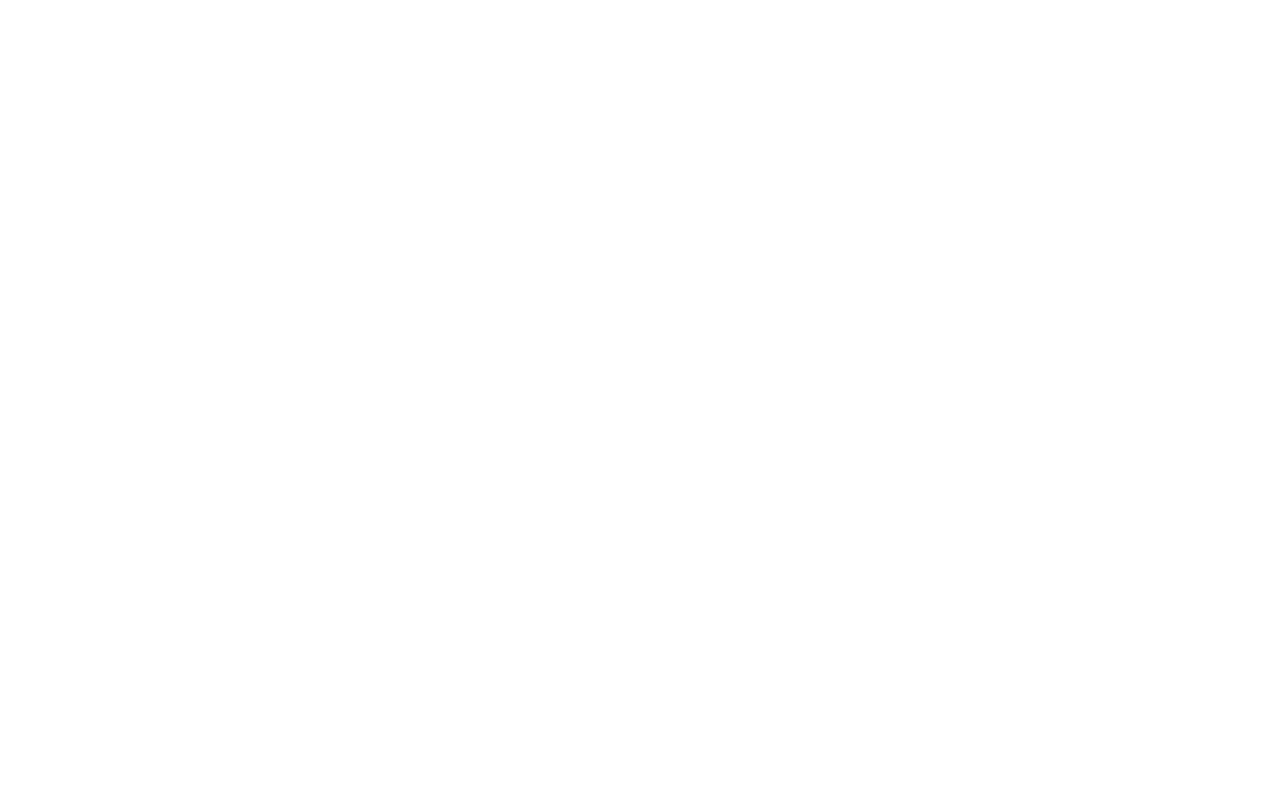
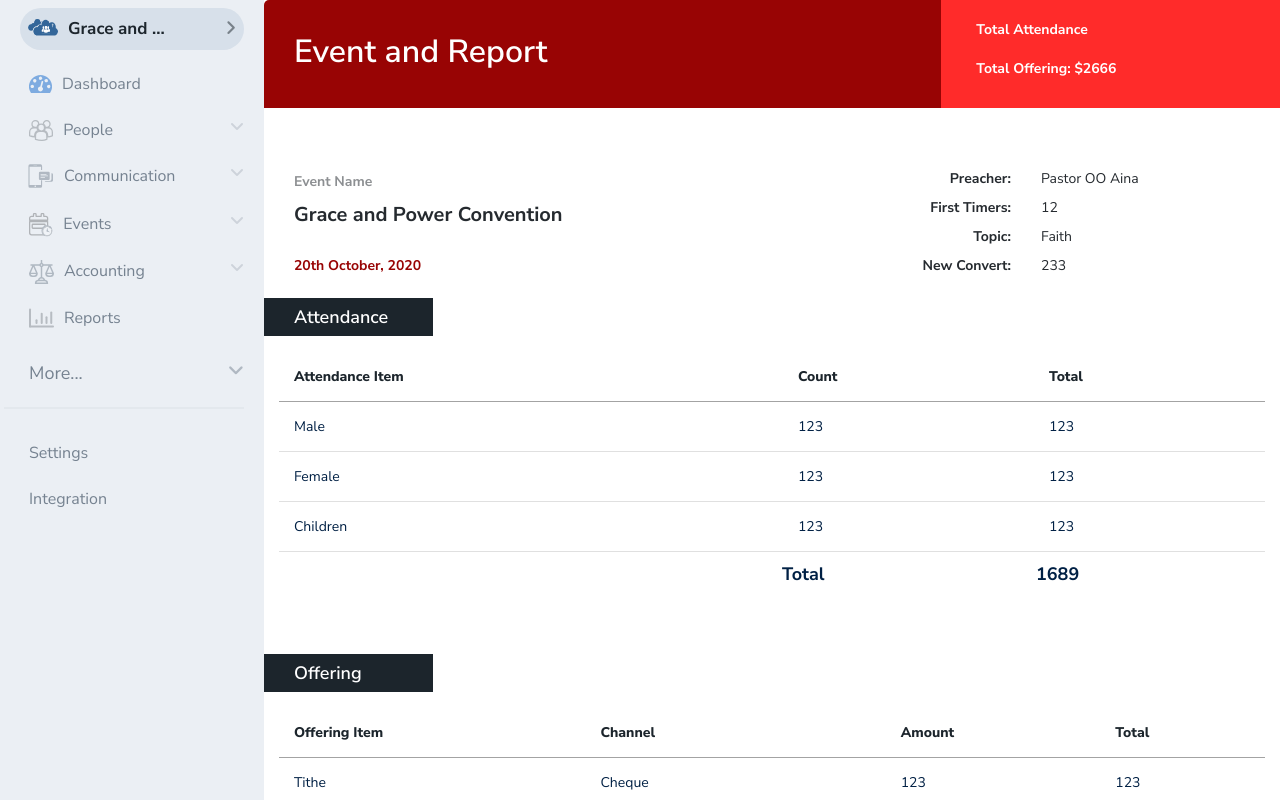
Before and after one commit to Oladapodaniel/CMS-1, a Vue app: page /home/event-report-stat in a window 1280 px wide. Before the commit this address had no page. Built offline with nearby package versions, Linux system fonts and the light colour scheme; sample sign-in values are in the browser's storage; what vue-highcharts would draw is missing.

Commit message:
Event Page Completed, Event report page worked on

```diff
--- a/src/router/index.js
+++ b/src/router/index.js
@@ -19,6 +19,7 @@
 import List from '../views/people/PeopleList.vue';
 import Event from '../views/event/Event.vue'
 import Column from '@/components/charts/ColumnChart.vue';
+import EventReportStats from '../views/event/EventReportStats'
 
 
 const routes = [
@@ -102,6 +103,11 @@
         path: '/home/event',
         name: 'Event',
         component: Event
+      },
+      {
+        path: '/home/event-report-stat',
+        name: 'EventReportStats',
+        component: EventReportStats
       }
     ]
   },
--- /dev/null
+++ b/src/views/event/EventReportStats.vue
@@ -0,0 +1,223 @@
+<template>
+  <!--container-->
+  <div class="container">
+    <div class="row">
+      <div class="col-md-8 event-report-head1">Event and Report</div>
+      <div class="col-12 col-md-4 event-report-head2">
+        <div>Total Attendance</div>
+        <div>Total Offering: $2666</div>
+      </div>
+      <div class="col-12 col-sm-6 event-caption">
+        <div>Event Name</div>
+        <div>Grace and Power Convention</div>
+        <div>20th October, 2020</div>
+      </div>
+      <div class="col-6 col-sm-3 event-details1">
+        <div>Preacher:</div>
+        <div>First Timers:</div>
+        <div>Topic:</div>
+        <div>New Convert:</div>
+      </div>
+      <div class="col-6 col-sm-3 event-details2">
+        <div>Pastor OO Aina</div>
+        <div>12</div>
+        <div>Faith</div>
+        <div>233</div>
+      </div>
+      <div class="col-4 col-md-3 col-lg-2 attendance-header ">Attendance</div>
+      <div class="col-sm-10"></div>
+      <div class="col-sm-12 attendance">
+        <table >
+          <thead>
+            <tr>
+              <th>Attendance Item</th>
+              <th>Count</th>
+              <th>Total</th>
+            </tr>
+          </thead>
+          <tbody>
+            <tr>
+              <td>Male</td>
+              <td>123</td>
+              <td>123</td>
+            </tr>
+            <tr>
+              <td>Female</td>
+              <td>123</td>
+              <td>123</td>
+            </tr>
+            <tr>
+              <td>Children</td>
+              <td>123</td>
+              <td>123</td>
+            </tr>
+          </tbody>
+        </table>
+      </div>
+      <div class="col-sm-6"></div>
+      <div class="col-sm-3 col-6 offset-3 offset-sm-0 col-sm-3 total">Total</div>
+      <div class="col-3 total">1689</div>
+
+      <div class="col-4 col-md-3 col-lg-2 offering-header">Offering</div>
+      <div class="col-sm-10"></div>
+      <div class="col-sm-12 offering">
+        <table>
+          <thead>
+            <tr>
+              <th>Offering Item</th>
+              <th>Channel</th>
+              <th>Amount</th>
+              <th>Total</th>
+            </tr>
+          </thead>
+          <tbody>
+            <tr>
+              <td>Tithe</td>
+              <td>Cheque</td>
+              <td>123</td>
+              <td>123</td>
+            </tr>
+            <tr>
+              <td>Building</td>
+              <td>POS</td>
+              <td>123</td>
+              <td>123</td>
+            </tr>
+            <tr>
+              <td>Hospitality</td>
+              <td>Bank Transfer</td>
+              <td>123</td>
+              <td>123</td>
+            </tr>
+          </tbody>
+        </table>
+      </div>
+      <div class="col-sm-6"></div>
+      <div class="col-6 offset-3 offset-sm-0 col-sm-3 total">Total</div>
+      <div class="col-3 col-sm-3 total">1689</div>
+    </div>
+  </div>
+</template>
+
+<script>
+export default {
+  name: "EventReportStat",
+};
+</script>
+
+<style scoped>
+.event-report-head1 {
+  font: normal normal 600 32px/43px Nunito Sans;
+  color: #FFFFFF;
+  padding: 30px;
+  background: #980404 0% 0% no-repeat padding-box;
+  border-radius: 5px 0px 0px 0px;
+}
+
+.event-report-head2 {
+  background: #ff2b2a;
+  font: normal normal bold 14px/19px Nunito Sans;
+  letter-spacing: 0px;
+  color: #FFFFFF;
+}
+
+.event-report-head2 div{
+  padding: 20px;
+  color: white;
+}
+
+.event-report-head2 div:nth-child(2){
+  padding-bottom: 30px;
+  padding-top: 0;
+}
+
+.event-caption {
+  margin-top: 4em;
+  padding: 0 30px;
+}
+
+.event-caption div:first-child {
+  text-align: left;
+  font: normal normal bold 14px/19px Nunito Sans;
+  letter-spacing: 0px;
+  color: #252A2F;
+  text-transform: capitalize;
+  opacity: 0.52;
+}
+
+.event-caption div:nth-child(2) {
+  font: normal normal bold 20px/27px Nunito Sans;
+  letter-spacing: 0px;
+  color: #252A2F;
+  margin-top: 10px;
+}
+
+.event-caption div:last-child {
+  font: normal normal bold 14px/19px Nunito Sans;
+  letter-spacing: 0px;
+  color: #980404;
+  margin-top: 2em;
+}
+
+.event-details1 {
+  margin-top: 4em;
+  text-align: right;
+  font: normal normal bold 14px/19px Nunito Sans;
+  letter-spacing: 0px;
+  color: #252A2F;
+  text-transform: capitalize;
+}
+
+.event-details1 div {
+  padding: 5px 0;
+}
+
+.event-details2 {
+  margin-top: 4em;
+  font: normal normal normal 14px/19px Nunito Sans;
+  letter-spacing: 0px;
+  color: #252A2F;
+}
+
+.event-details2 div {
+  padding: 5px 0;
+}
+
+.attendance-header, .offering-header {
+  font: normal normal 600 18px/24px Nunito Sans;
+  letter-spacing: 0px;
+  color: #FFFFFF;
+  background: #1C252C 0% 0% no-repeat padding-box;
+  margin-top: 1em;
+  padding: 7px 30px;
+}
+
+table {
+  width: 100%;
+  margin-top: 1em;
+  padding: 10px;
+}
+
+.attendance th, .offering th {
+  font: normal normal 800 14px/19px Nunito Sans;
+  letter-spacing: 0px;
+  color: #1C252C;
+  border-bottom: 1px solid #a3a3a3;
+  padding: 15px;
+}
+
+.attendance td, .offering td {
+  font: normal normal normal 14px/19px Nunito Sans;
+  letter-spacing: 0px;
+  color: #002044;
+  padding: 15px;
+  border-bottom: 1px solid rgb(224, 224, 224)
+}
+
+.total {
+  font: normal normal bold 18px/24px Nunito Sans;
+  letter-spacing: 0px;
+  color: #002044;
+  padding: 10px;
+}
+</style>
```
Also changed, not shown: src/views/event/Event.vue (+59 -26 lines).
